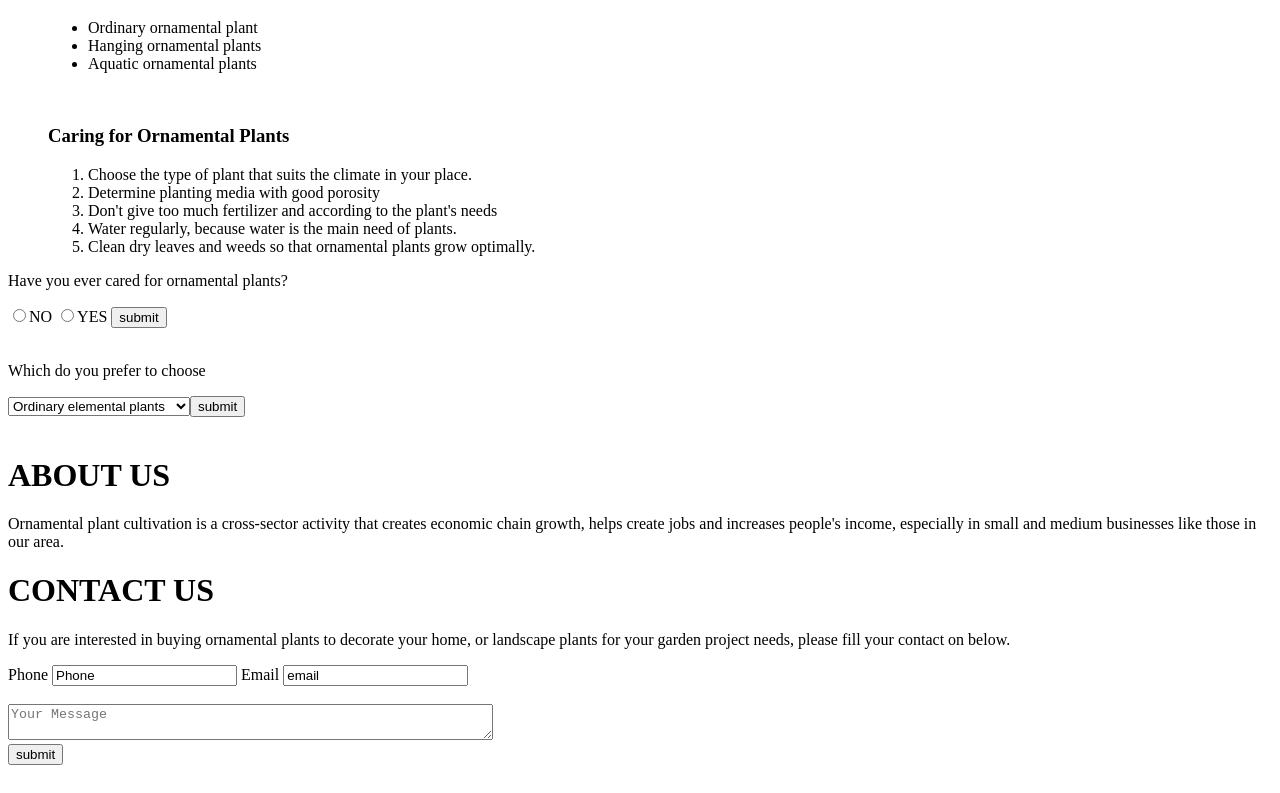
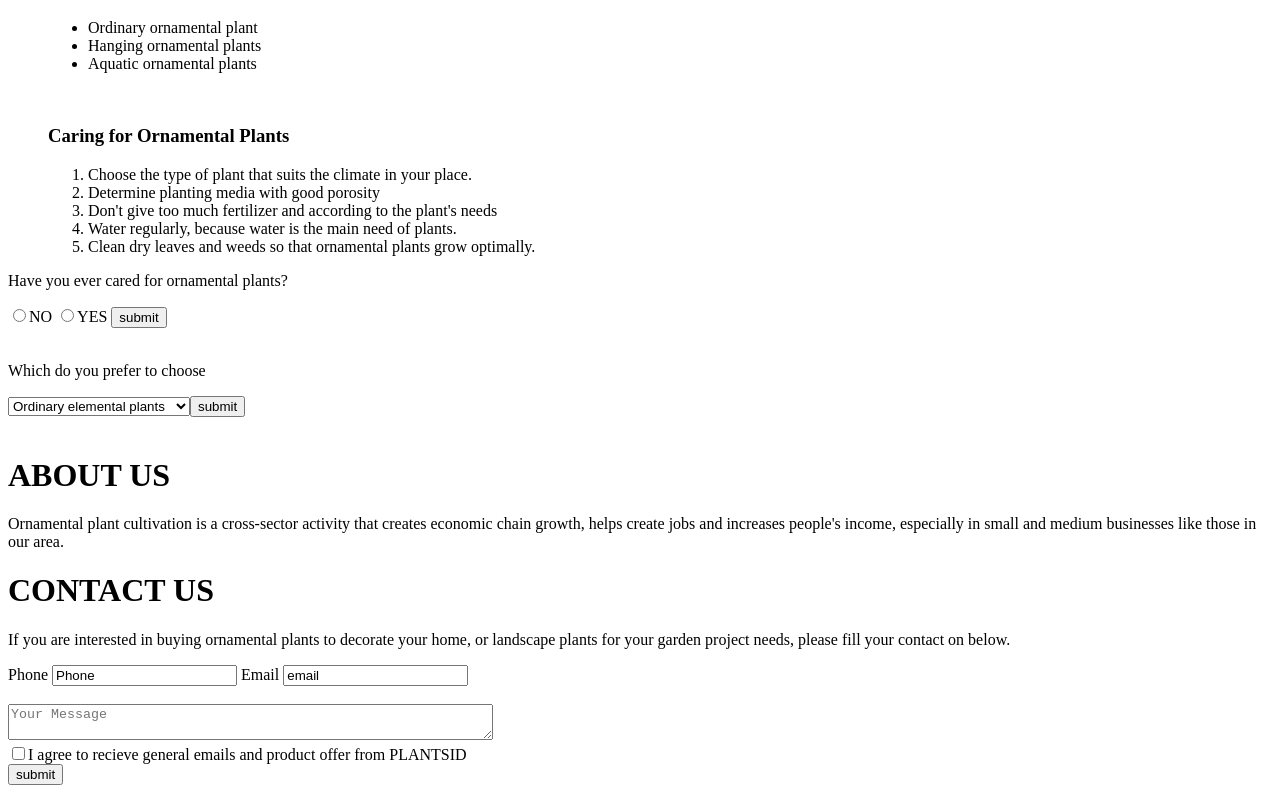
Before and after one commit to EvansMaricho/assigmentweek1, a plain HTML site: page Index.html in a window 1280 px wide. Shown: the part 1604-2397 px from the top of the page. Drawn offline with Linux system fonts and the light colour scheme.

Commit message:
assigment3

```diff
--- a/Index.html
+++ b/Index.html
@@ -213,7 +213,7 @@
         or landscape plants for your garden project needs, please fill your contact on below.
         </p>
 
-
+    <form action="" method="get">
   </div>
   <label for="input">Phone</label>
   <input
@@ -238,7 +238,14 @@
 
 
 </div>
+<div>
+<input type="checkbox" id="agree" name="agree" value="agree">I agree to recieve general emails and product offer from PLANTSID
+
+</div>
 <input type="submit" value="submit">
+
+</form>
+
  <!-- footer end -->
   </body>
 </html>
```
